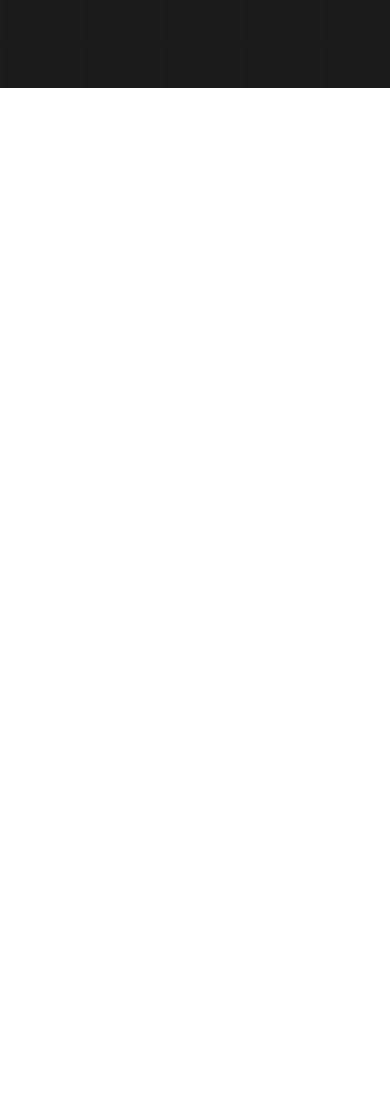
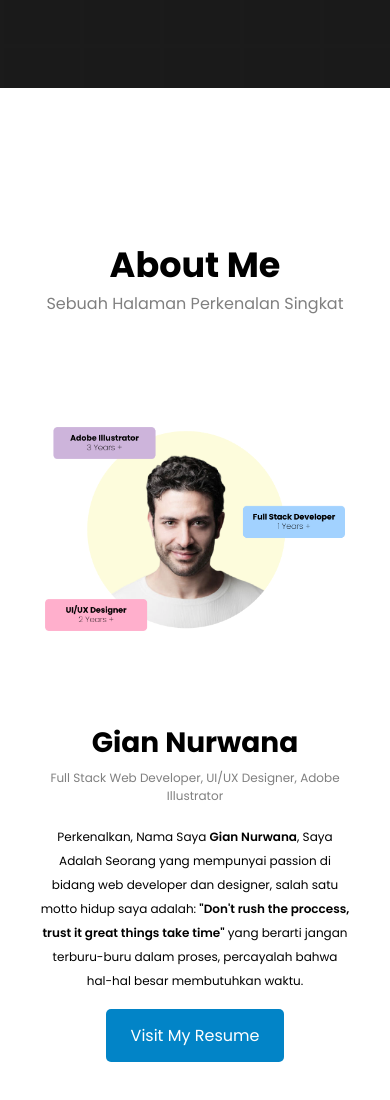
Before and after one commit to giannurwana19/website-portfolio-v1, a plain HTML site: page index.html in a window 390 px wide. Shown: the part 756-1856 px from the top of the page. Before the commit the page ends 844 px from the top, so only its background shows below. Drawn offline with Linux system fonts and the light colour scheme.

Commit message:
membuat section about

```diff
--- a/assets/css/style.css
+++ b/assets/css/style.css
@@ -205,6 +205,72 @@
   transform: rotate(-95deg);
 }
 
+.about {
+  width: 100%;
+  min-height: 100vh;
+  padding: 150px 0;
+}
+
+.about .title {
+  margin-bottom: 100px;
+  text-align: center;
+}
+
+.about .title h1 {
+  font-size: 40px;
+}
+
+.about .title p {
+  color: rgba(0, 0, 0, 0.5);
+}
+
+.about .about-box {
+  display: grid;
+  grid-template-columns: repeat(2, 1fr);
+  align-items: center;
+  justify-content: center;
+}
+
+.about .about-box .box:nth-child(1) img {
+  width: 100%;
+}
+
+.about .about-box .box:nth-child(2) {
+  padding-left: 80px;
+}
+
+.about .about-box .box:nth-child(2) h1 {
+  margin-bottom: 5px;
+}
+
+.about .about-box .box .ability {
+  margin-bottom: 20px;
+  font-size: 14px;
+  color: rgba(0, 0, 0, 0.5);
+}
+
+.about .about-box .box .desc {
+  font-size: 14px;
+  line-height: 2;
+  margin-bottom: 30px;
+}
+
+.about .about-box .box a {
+  padding: 15px 25px;
+  text-decoration: none;
+  background-color: var(--color-biru);
+  color: white;
+  border-radius: 5px;
+}
+
+.about .about-box .box a:hover {
+  background-color: #01679a;
+}
+
+.about .about-box .box .desc span {
+  font-weight: 600;
+}
+
 @media (max-width: 1200px) {
   .header .header-box img {
     width: 150px;
@@ -251,14 +317,34 @@
   .header-info.info1 {
     left: 100px;
   }
+
   .header-info.info2 {
     right: 100px;
   }
+
   .header-info.info3 {
     right: 50px;
   }
+
   .header-info.info4 {
     left: 50px;
+  }
+
+  .about .about-box {
+    grid-template-columns: 1fr;
+    grid-template-rows: repeat(2, 1fr);
+    gap: 100px;
+  }
+
+  .about .about-box .box:nth-child(1) img {
+    width: 500px;
+    display: block;
+    margin-inline: auto;
+  }
+
+  .about .about-box .box:nth-child(2) {
+    text-align: center;
+    padding: 0;
   }
 }
 
@@ -311,6 +397,10 @@
   .header .header-box p {
     width: 85%;
   }
+
+  .about .about-box .box:nth-child(1) img {
+    width: 400px;
+  }
 }
 
 @media (max-width: 476px) {
@@ -327,10 +417,43 @@
     width: 100%;
     font-size: 10px;
   }
+
+  .about .title {
+    margin-bottom: 50px;
+  }
+
+  .about .title h1 {
+    font-size: 35px;
+  }
+
+  .about .about-box {
+    gap: 30px;
+  }
+
+  .about .about-box .box:nth-child(1) img {
+    width: 300px;
+  }
+
+  .about .about-box .box h1 {
+    font-size: 28px;
+  }
+
+  .about .about-box .box .ability,
+  .about .about-box .box .desc {
+    font-size: 12px;
+  }
 }
 
 @media (max-width: 376px) {
   .header .header-box h1 {
     font-size: 20px;
   }
+
+  .about .title {
+    margin-bottom: 20px;
+  }
+
+  .about .title h1 {
+    font-size: 30px;
+  }
 }
--- a/index.html
+++ b/index.html
@@ -112,6 +112,34 @@
   </section>
   <!-- header section end -->
 
+  <!-- about section -->
+  <section class="about">
+    <div class="container">
+      <div class="title">
+        <h1>About Me</h1>
+        <p>Sebuah Halaman Perkenalan Singkat</p>
+      </div>
+      <div class="about-box">
+        <div class="box">
+          <img src="assets/images/about-img.png" alt="about img">
+        </div>
+        <div class="box">
+          <h1>Gian Nurwana</h1>
+          <p class="ability">Full Stack Web Developer, UI/UX Designer, Adobe Illustrator</p>
+          <p class="desc">
+            Perkenalkan, Nama Saya <span>Gian Nurwana</span>, Saya Adalah Seorang yang mempunyai passion di bidang web
+            developer dan
+            designer, salah satu motto hidup saya adalah: <span>"Don't rush the proccess, trust it great things take
+              time"</span>
+            yang berarti jangan terburu-buru dalam proses, percayalah bahwa hal-hal besar membutuhkan waktu.
+          </p>
+          <a href="#">Visit My Resume</a>
+        </div>
+      </div>
+    </div>
+  </section>
+  <!-- about section end -->
+
   <script src="assets/js/index.js"></script>
 </body>
 
```
